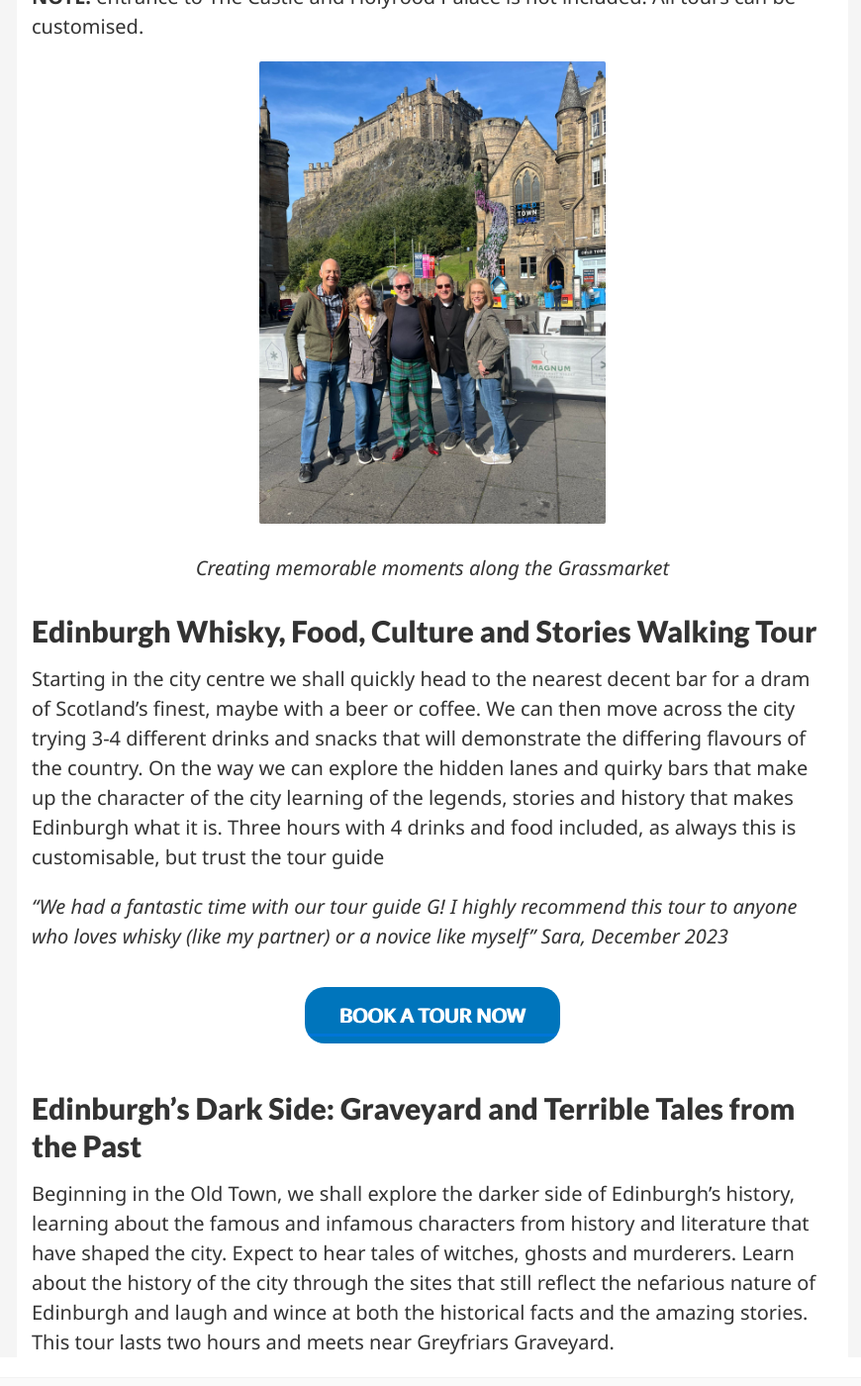
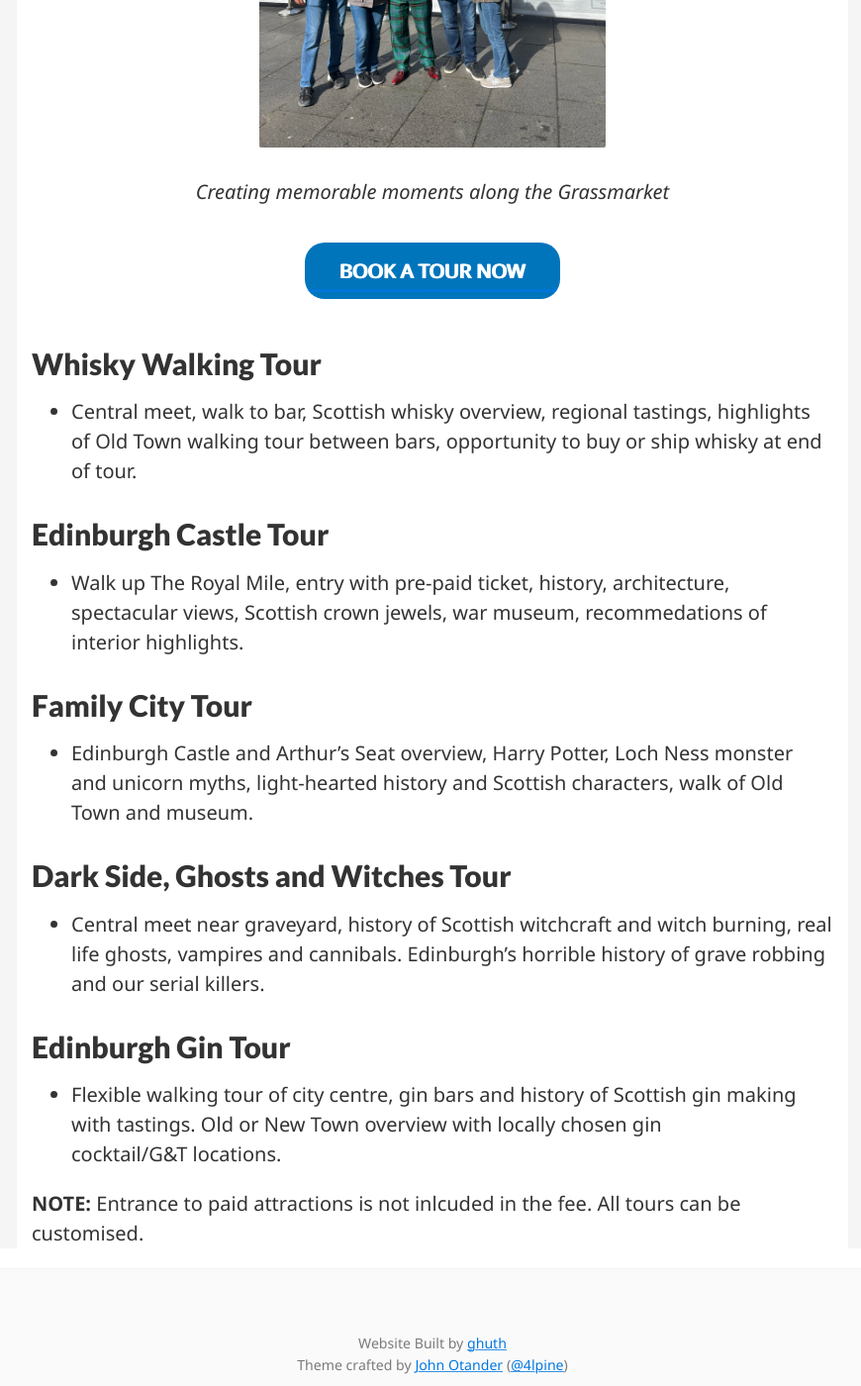
Before and after one commit to gdweegee/gdweegee.github.io, a Jekyll site: the page built from tours.md, in a window 1280 px wide and 1400 px high, scrolled down 1258 px. Shown: the whole window at 99% size, without its empty margins (203-1073 px from the left). Built offline with Jekyll 4.4.1, drawn with Linux system fonts in a browser that asks for light colours; some of the changed text lies outside the part shown.

Commit message:
updated tours, added photos etc

```diff
--- a/_includes/image-gallery.html
+++ b/_includes/image-gallery.html
@@ -5,13 +5,13 @@
   .image-gallery {
     width: 100%;
     display: grid;
-    grid-template-columns: repeat(auto-fill,minmax(200px, 1fr));
+    grid-template-columns: repeat(auto-fill,minmax(250px, 1fr));
     justify-content: center;
     padding: 4px;
   }
 
   .box {
-      flex-basis: 25%;
+      flex-basis: 100%;
       width: 100%;
       padding: 10px;
       margin: 2px;
@@ -19,7 +19,7 @@
 
   .img-gallery {
 	width: 100%;
-  height: 200px;
+  height: 250px;
 	object-fit: cover;
   transform: scale(1);
   transition: all 0.3s ease-in-out;
--- /dev/null
+++ b/_includes/pricing.html
@@ -0,0 +1,11 @@
+<h2>Pricing </h2>
+
+Tours are priced per tour depending on the size of the party and the timings I have suggested are based on my experiences:<br>
+
+- <b>1-3 people:</b> 2 hours £120, 3 hours £180<br>
+
+- <b>4-6 people:</b> 2 hours £140, 3 hours £210<br>
+
+- <b>7+ people:</b> 2 hours £160, 3 hours £240<br>
+
+Happy to discuss half and full day tours.
--- a/tours.md
+++ b/tours.md
@@ -6,43 +6,36 @@ tags: tours
 ---
 
 
-## Pricing
-
-Tours are priced per tour depending on the size of the party and the timings I have suggested are based on my experiences:
-
-- Group Size: 1-3 people: 2 hours £100, 3 hours £150
-
-- Group Size: 4-6 people: 2 hours £140, 3 hours £210
-
-- Group size 7+ : 2 hours £160, 3 hours £240
-
-For example if you wish to book me for 3 hours for a group of 5, that would cost £210 in total.
-
-
+{% include pricing.html %}
 
 ## Introduction to Edinburgh Tour
-Are you new to Edinburgh and or Scotland and want a friendly face to get you acclimatised? I will give you a warm Scottish welcome by meeting you in the heart of the city and showing you where to find the main streets, tourist attractions and must-see experiences. I shall give you a quick tour then we can sit down over a coffee or a Scottish drink and I’ll leave you with maps, suggestions and guides to the things that I do and do with friends and family when they come to visit. I’ll listen to what you want out of your trip and then talk about my experiences of the best bars, restaurants and sites in either Edinburgh or Scotland that are best suited to you and your own itinerary. This walk, talk and sit-down will last 2 hours
-
+- Meet in City Centre: walking tour of Royal Mile, view Edinburgh Castle, St Giles Cathedral, Victoria Street, Old and New Town.
+- Finish with tailored maps of places to eat and drink, sites to visit and the local’s recommendations.
 
 ## Edinburgh Highlights Walking Tour
-Starting near Edinburgh Castle we will walk around The Old Town and down The Royal Mile. You will hear about the history of the castle, experience the main street and the hidden “Wynds”, learn about famous figures from the past and laugh at the stories and legends associated with the city. We will look at the Old and New Towns, walk through the Grassmarket and Greyfriars graveyard, marvel at St Giles Cathedral and the city’s architecture, pass sites of importance and hear tales of culture. Tailored to you – we can stop for a local snack or drink and will end near Holyrood Palace after 3 hours.
-
-<b>NOTE:</b> entrance to The Castle and Holyrood Palace is not included. All tours can be customised.
+- Flexible start location; Edinburgh Castle, Royal Mile, St Giles Cathedral, Scottish and Edinburgh quick history, famous characters and figures from history, photo opportunities, optional coffee or pub visit, graveyard, literary connections, museum and indoor attractions, Holyrood Palace and Arthur’s Seat.
 
 
 <img class="img-center" style="max-width: 350px;" src="images/gtour1.jpeg">
 <p class="quote"> <i>Creating memorable moments along the Grassmarket</i></p>
 
-
-## Edinburgh Whisky, Food, Culture and Stories Walking Tour
-Starting in the city centre we shall quickly head to the nearest decent bar for a dram of Scotland’s finest, maybe with a beer or coffee. We can then move across the city trying 3-4 different drinks and snacks that will demonstrate the differing flavours of the country. On the way we can explore the hidden lanes and quirky bars that make up the character of the city learning of the legends, stories and history that makes Edinburgh what it is. Three hours with 4 drinks and food included, as always this is customisable, but trust the tour guide
-
-*“We had a fantastic time with our tour guide G! I highly recommend this tour to anyone who loves whisky (like my partner) or a novice like myself” Sara, December 2023*
-
 <div style="text-align: center; padding-top: 30px; padding-bottom: 30px;">
   <a href="/contact/" class="link-btn"> BOOK A TOUR NOW</a>
 </div>
 
+## Whisky Walking Tour
+- Central meet, walk to bar, Scottish whisky overview, regional tastings, highlights of Old Town walking tour between bars, opportunity to buy or ship whisky at end of tour.
 
-## Edinburgh’s Dark Side: Graveyard and Terrible Tales from the Past
-Beginning in the Old Town, we shall explore the darker side of Edinburgh’s history, learning about the famous and infamous characters from history and literature that have shaped the city. Expect to hear tales of witches, ghosts and murderers. Learn about the history of the city through the sites that still reflect the nefarious nature of Edinburgh and laugh and wince at both the historical facts and the amazing stories. This tour lasts two hours and meets near Greyfriars Graveyard.
+## Edinburgh Castle Tour
+- Walk up The Royal Mile, entry with pre-paid ticket, history, architecture, spectacular views, Scottish crown jewels, war museum, recommedations of interior highlights.
+
+## Family City Tour
+- Edinburgh Castle and Arthur’s Seat overview, Harry Potter, Loch Ness monster and unicorn myths, light-hearted history and Scottish characters, walk of Old Town and museum.
+
+## Dark Side, Ghosts and Witches Tour
+- Central meet near graveyard, history of Scottish witchcraft and witch burning, real life ghosts, vampires and cannibals. Edinburgh’s horrible history of grave robbing and our serial killers.
+
+## Edinburgh Gin Tour
+- Flexible walking tour of city centre, gin bars and history of Scottish gin making with tastings. Old or New Town overview with locally chosen gin cocktail/G&T locations.
+
+<b>NOTE:</b> Entrance to paid attractions is not inlcuded in the fee. All tours can be customised.
```
Also changed, not shown: contact.html (+1 -11 lines), index.html (+14 -2 lines), images/g1.jpeg (deleted), images/g2.jpeg (deleted), images/indexgallery/calton.jpeg (added), images/indexgallery/esplinade.jpeg (added), images/indexgallery/g5.jpeg (deleted), images/indexgallery/gVicSreet.jpeg (added), images/indexgallery/ggroup1.jpeg (deleted), images/indexgallery/grassmarket.jpeg (added), images/indexgallery/park.jpeg (added).
